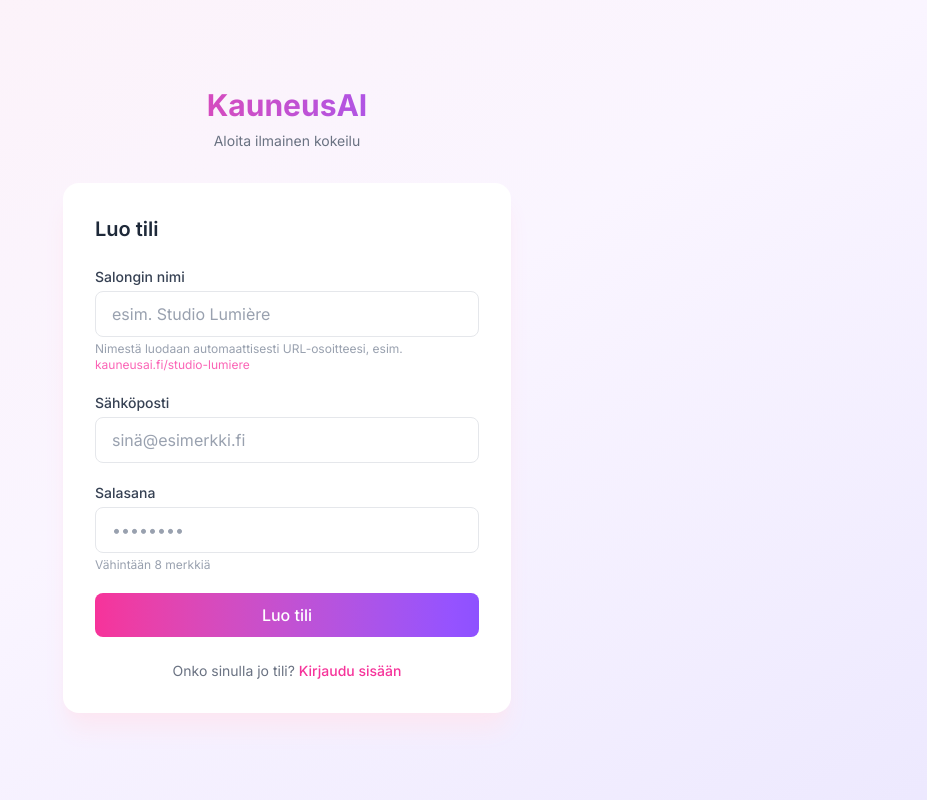
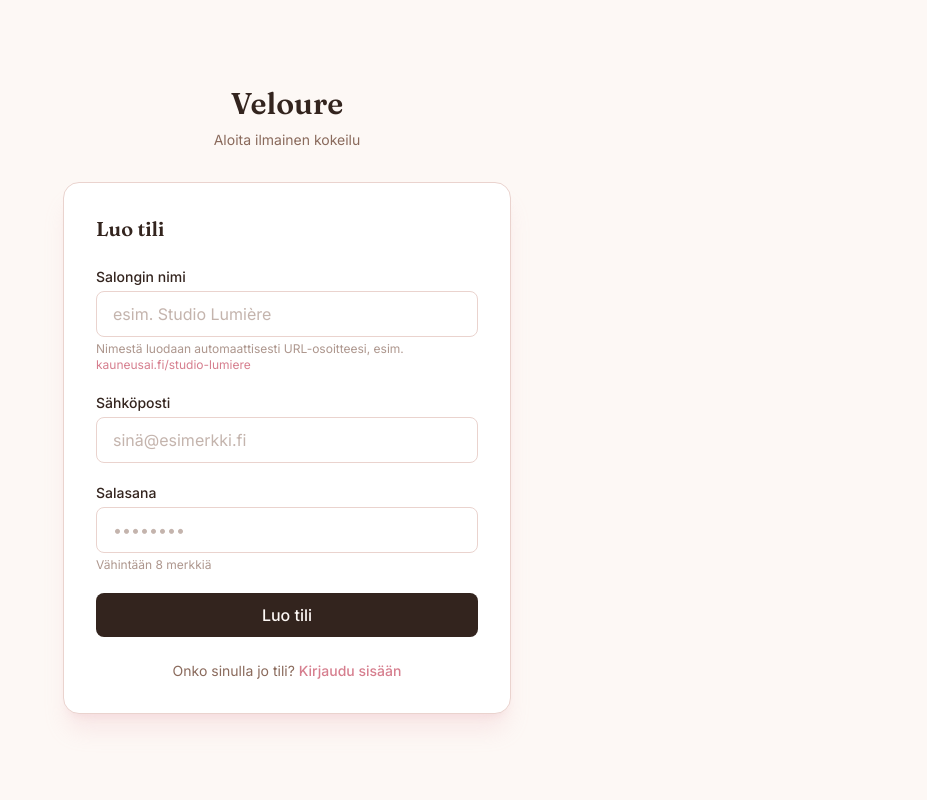
Before and after one commit to n3sian00/Thesis, a Next.js app: page /register in a window 1280 px wide. Shown: the whole page, without its empty margins (353-1280 px from the left). Built offline with nearby package versions, Linux system fonts and the light colour scheme.

Commit message:
Migroi login- ja register-sivut Veloure-designjärjestelmään

```diff
--- a/app/(auth)/login/page.tsx
+++ b/app/(auth)/login/page.tsx
@@ -8,20 +8,20 @@ export default function LoginPage() {
   const [virhe, toiminto, lataa] = useActionState(loginAction, null)
 
   return (
-    <main className="min-h-screen bg-gradient-to-br from-pink-50 via-purple-50 to-violet-100 flex items-center justify-center p-4">
+    <main className="min-h-screen bg-warm-white flex items-center justify-center p-4">
       <div className="w-full max-w-md">
 
         {/* Logo / otsikko */}
         <div className="text-center mb-8">
-          <h1 className="text-3xl font-bold bg-gradient-to-r from-pink-500 to-violet-500 bg-clip-text text-transparent">
-            KauneusAI
+          <h1 className="font-serif text-3xl font-semibold text-chocolate">
+            Veloure
           </h1>
-          <p className="text-gray-500 mt-2 text-sm">Tervetuloa takaisin</p>
+          <p className="text-mocha mt-2 text-sm">Tervetuloa takaisin</p>
         </div>
 
         {/* Lomakekortti */}
-        <div className="bg-white rounded-2xl shadow-xl shadow-pink-100 p-8">
-          <h2 className="text-xl font-semibold text-gray-800 mb-6">
+        <div className="bg-white rounded-2xl border border-card-border shadow-xl shadow-rose/20 p-8">
+          <h2 className="font-serif text-xl font-semibold text-chocolate mb-6">
             Kirjaudu sisään
           </h2>
 
@@ -31,7 +31,7 @@ export default function LoginPage() {
             <div>
               <label
                 htmlFor="email"
-                className="block text-sm font-medium text-gray-700 mb-1"
+                className="block text-sm font-medium text-chocolate mb-1"
               >
                 Sähköposti
               </label>
@@ -42,8 +42,8 @@ export default function LoginPage() {
                 autoComplete="email"
                 required
                 placeholder="sinä@esimerkki.fi"
-                className="w-full px-4 py-2.5 rounded-lg border border-gray-200 text-gray-900 placeholder-gray-400
-                           focus:outline-none focus:ring-2 focus:ring-pink-300 focus:border-transparent
+                className="w-full px-4 py-2.5 rounded-lg border border-card-border text-chocolate placeholder-mocha/50
+                           focus:outline-none focus:ring-2 focus:ring-rose focus:border-transparent
                            transition-shadow"
               />
             </div>
@@ -52,7 +52,7 @@ export default function LoginPage() {
             <div>
               <label
                 htmlFor="password"
-                className="block text-sm font-medium text-gray-700 mb-1"
+                className="block text-sm font-medium text-chocolate mb-1"
               >
                 Salasana
               </label>
@@ -63,8 +63,8 @@ export default function LoginPage() {
                 autoComplete="current-password"
                 required
                 placeholder="••••••••"
-                className="w-full px-4 py-2.5 rounded-lg border border-gray-200 text-gray-900 placeholder-gray-400
-                           focus:outline-none focus:ring-2 focus:ring-pink-300 focus:border-transparent
+                className="w-full px-4 py-2.5 rounded-lg border border-card-border text-chocolate placeholder-mocha/50
+                           focus:outline-none focus:ring-2 focus:ring-rose focus:border-transparent
                            transition-shadow"
               />
             </div>
@@ -80,10 +80,9 @@ export default function LoginPage() {
             <button
               type="submit"
               disabled={lataa}
-              className="w-full py-2.5 px-4 rounded-lg font-medium text-white
-                         bg-gradient-to-r from-pink-500 to-violet-500
-                         hover:from-pink-600 hover:to-violet-600
-                         focus:outline-none focus:ring-2 focus:ring-pink-300 focus:ring-offset-2
+              className="w-full py-2.5 px-4 rounded-lg font-medium text-warm-white
+                         bg-chocolate hover:bg-chocolate/85
+                         focus:outline-none focus:ring-2 focus:ring-rose focus:ring-offset-2
                          disabled:opacity-60 disabled:cursor-not-allowed
                          transition-all"
             >
@@ -92,11 +91,11 @@ export default function LoginPage() {
           </form>
 
           {/* Rekisteröintilinkki */}
-          <p className="text-center text-sm text-gray-500 mt-6">
+          <p className="text-center text-sm text-mocha mt-6">
             Ei vielä tiliä?{' '}
             <Link
               href="/register"
-              className="text-pink-500 hover:text-violet-500 font-medium transition-colors"
+              className="text-rose-deep hover:text-chocolate font-medium transition-colors"
             >
               Luo tili
             </Link>
--- a/app/(auth)/register/page.tsx
+++ b/app/(auth)/register/page.tsx
@@ -8,20 +8,20 @@ export default function RegisterPage() {
   const [virhe, toiminto, lataa] = useActionState(registerAction, null)
 
   return (
-    <main className="min-h-screen bg-gradient-to-br from-pink-50 via-purple-50 to-violet-100 flex items-center justify-center p-4">
+    <main className="min-h-screen bg-warm-white flex items-center justify-center p-4">
       <div className="w-full max-w-md">
 
         {/* Logo / otsikko */}
         <div className="text-center mb-8">
-          <h1 className="text-3xl font-bold bg-gradient-to-r from-pink-500 to-violet-500 bg-clip-text text-transparent">
-            KauneusAI
+          <h1 className="font-serif text-3xl font-semibold text-chocolate">
+            Veloure
           </h1>
-          <p className="text-gray-500 mt-2 text-sm">Aloita ilmainen kokeilu</p>
+          <p className="text-mocha mt-2 text-sm">Aloita ilmainen kokeilu</p>
         </div>
 
         {/* Lomakekortti */}
-        <div className="bg-white rounded-2xl shadow-xl shadow-pink-100 p-8">
-          <h2 className="text-xl font-semibold text-gray-800 mb-6">
+        <div className="bg-white rounded-2xl border border-card-border shadow-xl shadow-rose/20 p-8">
+          <h2 className="font-serif text-xl font-semibold text-chocolate mb-6">
             Luo tili
           </h2>
 
@@ -31,7 +31,7 @@ export default function RegisterPage() {
             <div>
               <label
                 htmlFor="businessName"
-                className="block text-sm font-medium text-gray-700 mb-1"
+                className="block text-sm font-medium text-chocolate mb-1"
               >
                 Salongin nimi
               </label>
@@ -42,13 +42,13 @@ export default function RegisterPage() {
                 autoComplete="organization"
                 required
                 placeholder="esim. Studio Lumière"
-                className="w-full px-4 py-2.5 rounded-lg border border-gray-200 text-gray-900 placeholder-gray-400
-                           focus:outline-none focus:ring-2 focus:ring-pink-300 focus:border-transparent
+                className="w-full px-4 py-2.5 rounded-lg border border-card-border text-chocolate placeholder-mocha/50
+                           focus:outline-none focus:ring-2 focus:ring-rose focus:border-transparent
                            transition-shadow"
               />
-              <p className="text-xs text-gray-400 mt-1">
+              <p className="text-xs text-mocha/70 mt-1">
                 Nimestä luodaan automaattisesti URL-osoitteesi, esim.{' '}
-                <span className="text-pink-400">kauneusai.fi/studio-lumiere</span>
+                <span className="text-rose-deep">kauneusai.fi/studio-lumiere</span>
               </p>
             </div>
 
@@ -56,7 +56,7 @@ export default function RegisterPage() {
             <div>
               <label
                 htmlFor="email"
-                className="block text-sm font-medium text-gray-700 mb-1"
+                className="block text-sm font-medium text-chocolate mb-1"
               >
                 Sähköposti
               </label>
@@ -67,8 +67,8 @@ export default function RegisterPage() {
                 autoComplete="email"
                 required
                 placeholder="sinä@esimerkki.fi"
-                className="w-full px-4 py-2.5 rounded-lg border border-gray-200 text-gray-900 placeholder-gray-400
-                           focus:outline-none focus:ring-2 focus:ring-pink-300 focus:border-transparent
+                className="w-full px-4 py-2.5 rounded-lg border border-card-border text-chocolate placeholder-mocha/50
+                           focus:outline-none focus:ring-2 focus:ring-rose focus:border-transparent
                            transition-shadow"
               />
             </div>
@@ -77,7 +77,7 @@ export default function RegisterPage() {
             <div>
               <label
                 htmlFor="password"
-                className="block text-sm font-medium text-gray-700 mb-1"
+                className="block text-sm font-medium text-chocolate mb-1"
               >
                 Salasana
               </label>
@@ -89,11 +89,11 @@ export default function RegisterPage() {
                 required
                 minLength={8}
                 placeholder="••••••••"
-                className="w-full px-4 py-2.5 rounded-lg border border-gray-200 text-gray-900 placeholder-gray-400
-                           focus:outline-none focus:ring-2 focus:ring-pink-300 focus:border-transparent
+                className="w-full px-4 py-2.5 rounded-lg border border-card-border text-chocolate placeholder-mocha/50
+                           focus:outline-none focus:ring-2 focus:ring-rose focus:border-transparent
                            transition-shadow"
               />
-              <p className="text-xs text-gray-400 mt-1">Vähintään 8 merkkiä</p>
+              <p className="text-xs text-mocha/70 mt-1">Vähintään 8 merkkiä</p>
             </div>
 
             {/* Virheilmoitus */}
@@ -107,10 +107,9 @@ export default function RegisterPage() {
             <button
               type="submit"
               disabled={lataa}
-              className="w-full py-2.5 px-4 rounded-lg font-medium text-white
-                         bg-gradient-to-r from-pink-500 to-violet-500
-                         hover:from-pink-600 hover:to-violet-600
-                         focus:outline-none focus:ring-2 focus:ring-pink-300 focus:ring-offset-2
+              className="w-full py-2.5 px-4 rounded-lg font-medium text-warm-white
+                         bg-chocolate hover:bg-chocolate/85
+                         focus:outline-none focus:ring-2 focus:ring-rose focus:ring-offset-2
                          disabled:opacity-60 disabled:cursor-not-allowed
                          transition-all"
             >
@@ -119,11 +118,11 @@ export default function RegisterPage() {
           </form>
 
           {/* Kirjautumislinkki */}
-          <p className="text-center text-sm text-gray-500 mt-6">
+          <p className="text-center text-sm text-mocha mt-6">
             Onko sinulla jo tili?{' '}
             <Link
               href="/login"
-              className="text-pink-500 hover:text-violet-500 font-medium transition-colors"
+              className="text-rose-deep hover:text-chocolate font-medium transition-colors"
             >
               Kirjaudu sisään
             </Link>
```
Also changed, not shown: 1 other file (tests, documents, lock files or other folders).
